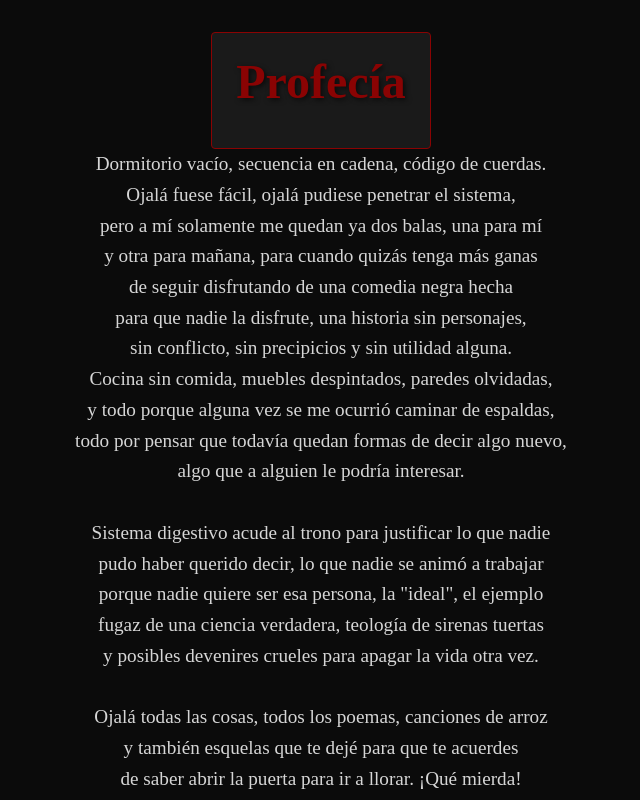
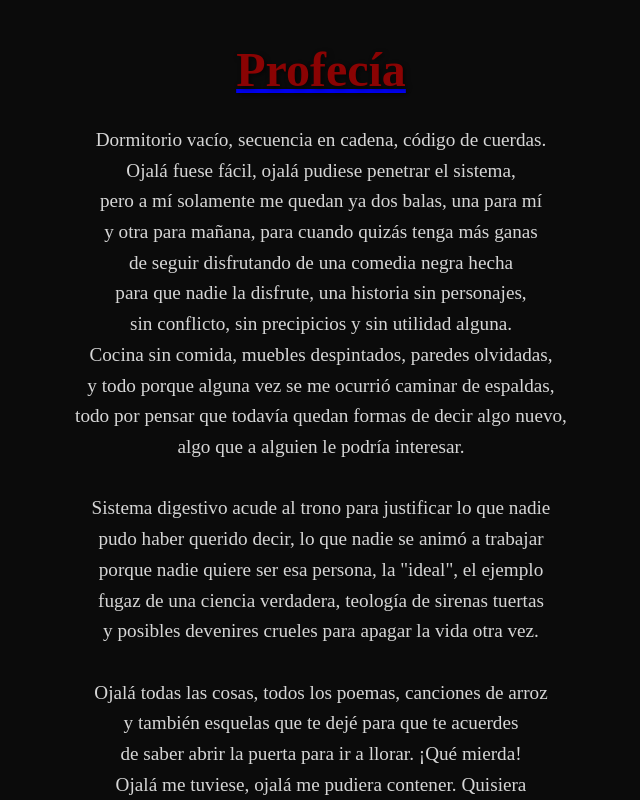
Before and after one commit to lasletrasnegras/profecia, a plain HTML site: page poemas/po1.html in a window 1280 px wide. Shown: the top 800 px of the page, without its empty margins (319-959 px from the left). Drawn offline with Linux system fonts and the light colour scheme; a web font is replaced by a local one.

Commit message:
Update po1.html

```diff
--- a/poemas/po1.html
+++ b/poemas/po1.html
@@ -83,7 +83,7 @@
 </head>
 <body>
 
-      <a href="index.html" class="button"><h1>Profecía</h1></a>
+      <a href="index.html"><h1>Profecía</h1></a>
 
   <p>
     Dormitorio vacío, secuencia en cadena, código de cuerdas. <br>
```
